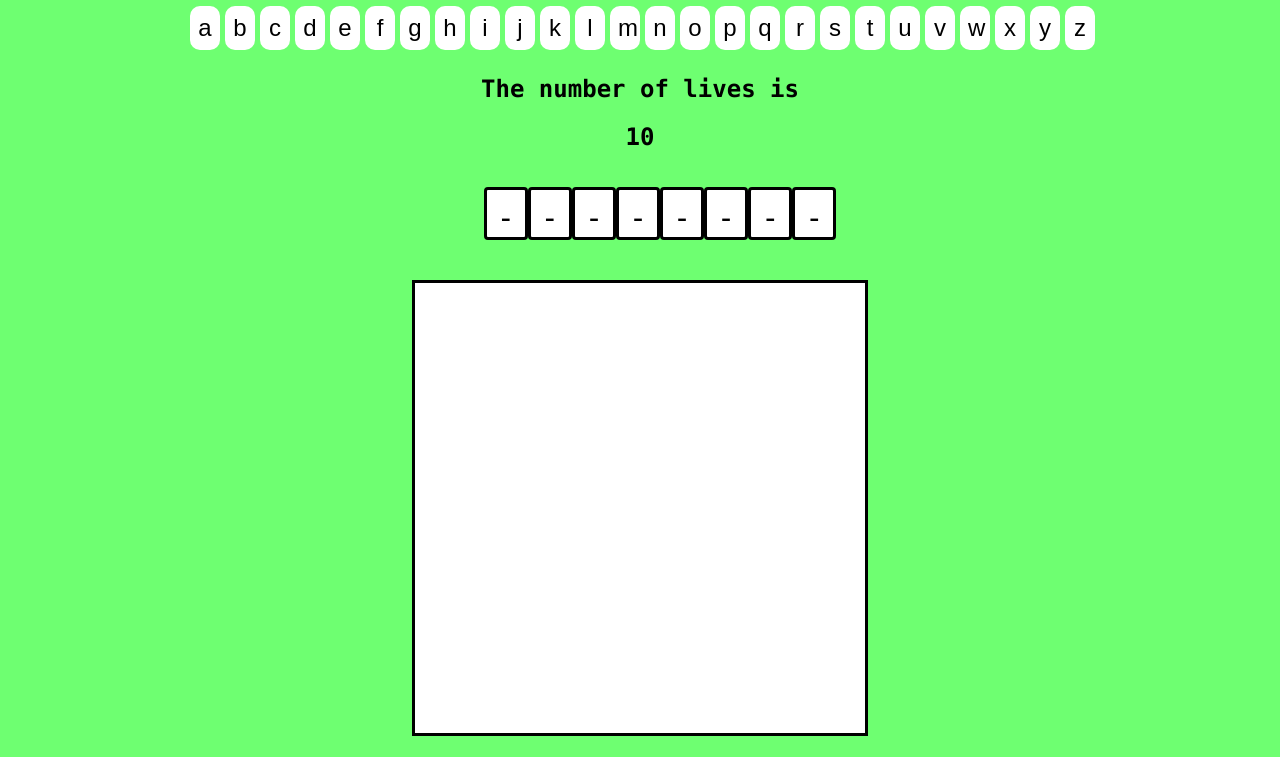
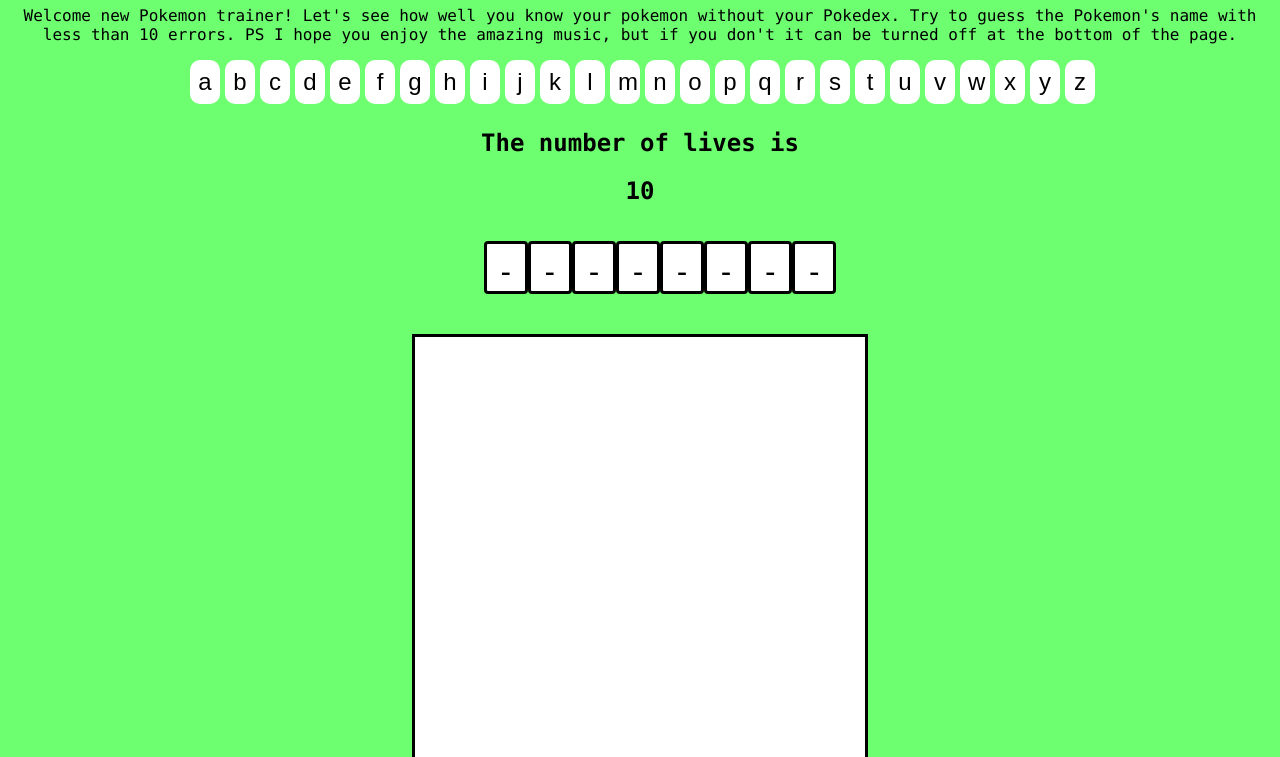
Before and after one commit to ochan7/precourse-section-5, a plain HTML site: page index.html in a window 1280 px wide. Shown: the part 75-832 px from the top of the page. Drawn offline with nearby package versions, Linux system fonts and the light colour scheme.

Commit message:
Added an informational paragraph

```diff
--- a/index.html
+++ b/index.html
@@ -7,7 +7,13 @@
 </head>
 <body>
 <h1>The Pokemon Hangman game</h1>
-
+<p>
+  Welcome new Pokemon trainer!
+  Let's see how well you know your pokemon without your Pokedex.
+  Try to guess the Pokemon's name with less than 10 errors.
+  PS I hope you enjoy the amazing music, but if you don't it can be turned
+  off at the bottom of the page.
+</p>
 <div id = "alphabet">
 </div>
 
```
